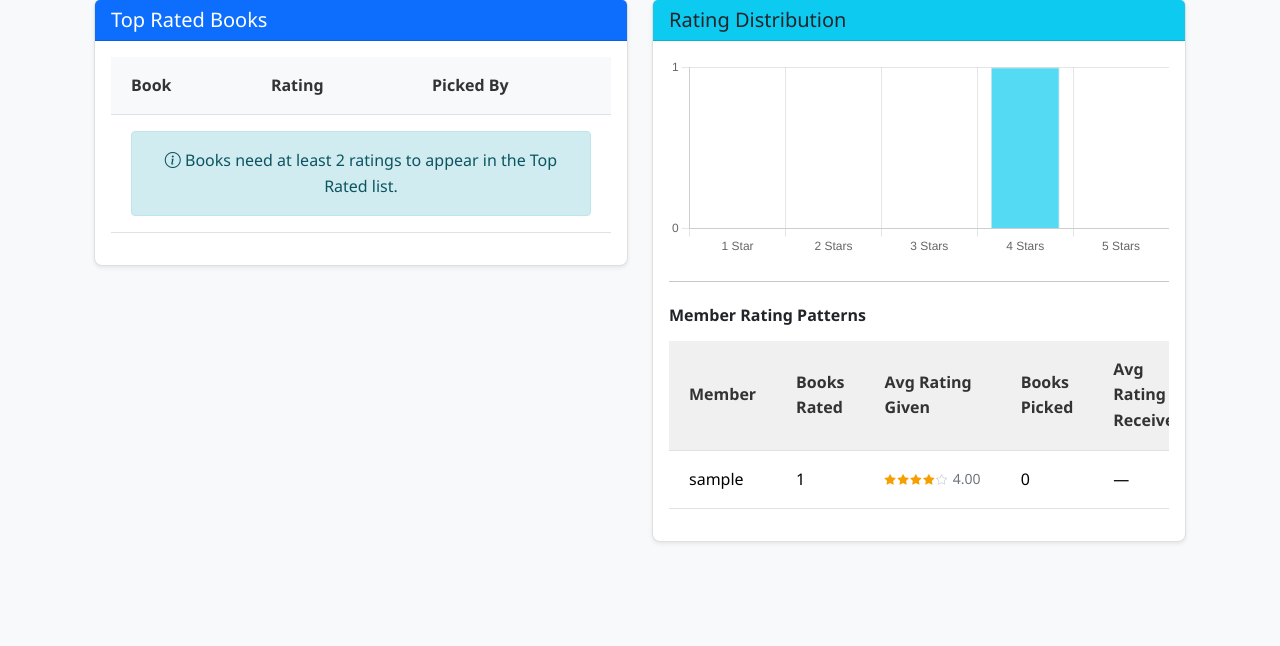
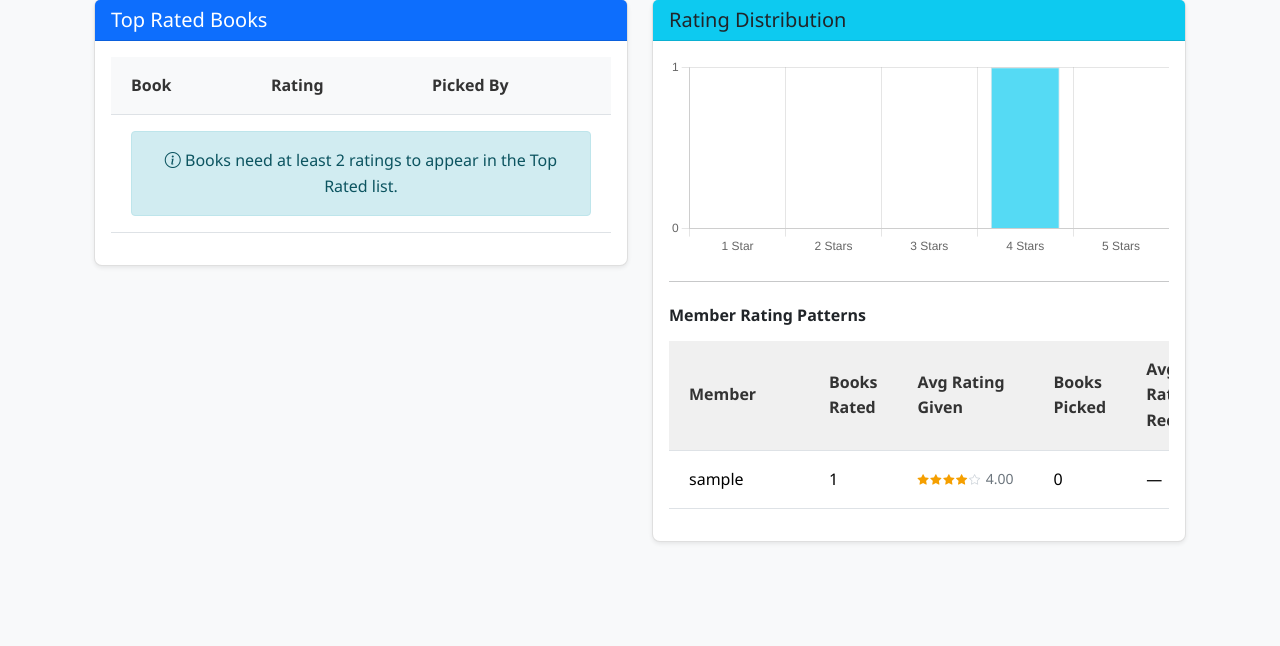
Before and after one commit to TSPARR/hardcover_bookclub, a Django app: page /group/1/attribution/ in a window 1280 px wide. Shown: the part 1876-2522 px from the top of the page. Run offline with Django 5.2, Linux system fonts and the light colour scheme; a user stored in the database is signed in; tables that the repository leaves empty hold one stand-in row (values such as "Sample post"); parts of the project's set-up code (start-up, migrations or seed data) failed here and were passed over.

Commit message:
Improve member table layout (truncate usernames, prevent overflow)

```diff
--- a/bookclub/templates/bookclub/includes/analytics/rating_distribution.html
+++ b/bookclub/templates/bookclub/includes/analytics/rating_distribution.html
@@ -3,6 +3,23 @@
         <h3 class="h5 mb-0">Rating Distribution</h3>
     </div>
     <div class="card-body">
+
+        <style>
+        .member-col {
+            width: 140px;
+            max-width: 140px;
+        }
+
+        .member-name-truncate {
+            display: block;
+            width: 140px;
+            max-width: 140px;
+            overflow: hidden;
+            text-overflow: ellipsis;
+            white-space: nowrap;
+        }
+        </style>
+
         {% if rating_distribution %}
             <canvas id="ratingDistributionChart" height="200"
                     data-distribution="{{ rating_distribution|join:"," }}"></canvas>
@@ -19,11 +36,18 @@
         <h6>Member Rating Patterns</h6>
         <div class="table-responsive">
             <table class="table table-sm">
+                <colgroup>
+                    <col class="member-col">
+                    <col>
+                    <col>
+                    <col>
+                    <col>
+                </colgroup>
                 <thead>
                     <tr>
-                        <th>Member</th>
+                        <th class="member-col">Member</th>
                         <th>Books Rated</th>
-                        <th>Avg Rating Given </th>
+                        <th>Avg Rating Given</th>
                         <th>Books Picked</th>
                         <th>Avg Rating Received</th>
                     </tr>
@@ -31,18 +55,16 @@
                 <tbody>
                     {% for stat in member_rating_stats %}
                         <tr>
-                            <td>{{ stat.user.username }}</td>
+                            <td class="member-col">
+                                <div class="member-name-truncate" title="{{ stat.user.username }}">
+                                    {{ stat.user.username }}
+                                </div>
+                            </td>
                             <td>{{ stat.count }}</td>
                             <td>
                                 {% include "bookclub/includes/star_rating.html" with rating=stat.avg_rating|floatformat:2 small=True %}
                             </td>
-                            <td>
-                                {% if stat.books_selected_count %}
-                                    {{ stat.books_selected_count }}
-                                {% else %}
-                                    0
-                                {% endif %}
-                            </td>
+                            <td>{{ stat.books_selected_count|default:0 }}</td>
                             <td>
                                 {% if stat.avg_selection_rating %}
                                     {% include "bookclub/includes/star_rating.html" with rating=stat.avg_selection_rating|floatformat:2 small=True %}
```
